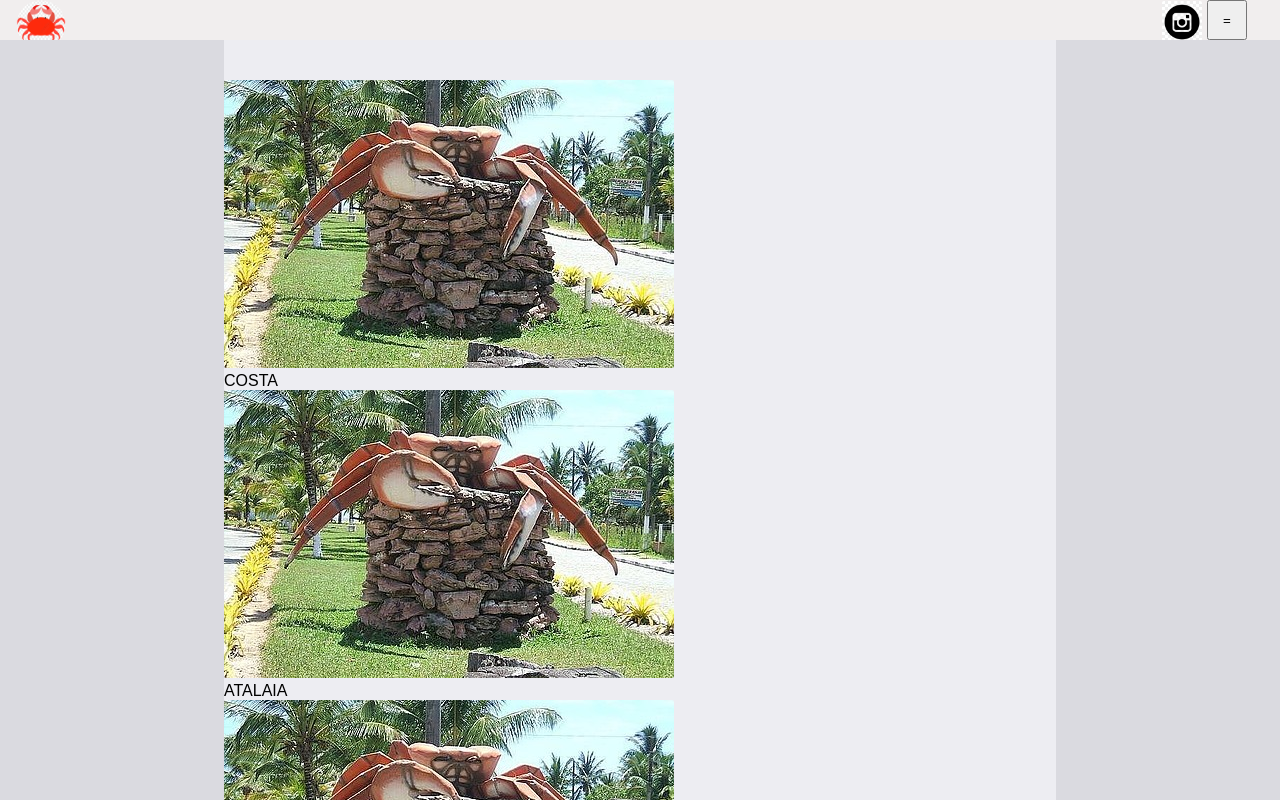
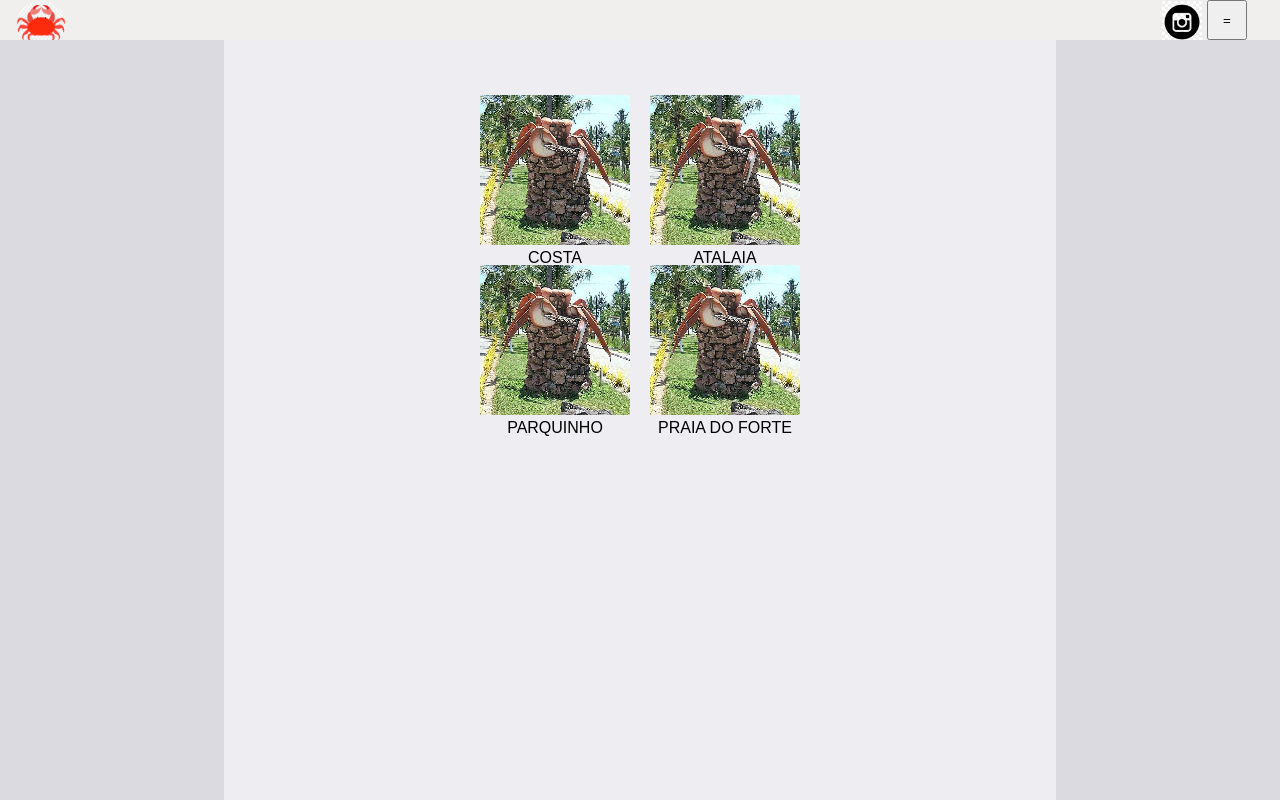
Before and after one commit to Evanjr73/ASC, a Next.js app in the folder my-next-app/: page /picos in a window 1280 px wide. Shown: the top 800 px of the page. Built offline with nearby package versions, Linux system fonts and the light colour scheme.

Commit message:
style de picos

```diff
--- a/my-next-app/pages/picos.tsx
+++ b/my-next-app/pages/picos.tsx
@@ -5,7 +5,7 @@ import Nave from "../src/nav";
 
 import costa from '../src/img/costa.jpg'
 
-
+import spicos from '../styles/picos.module.css'
 
 
 
@@ -27,23 +27,23 @@ import costa from '../src/img/costa.jpg'
 
 
 
-                <div id="categoriasdiv2">
+                <div id={spicos.categoriasdiv2}>
 
-                    <div className="categorias" id="cate1">
-                                <Image src={costa} alt= "" className="fotocate"/>
+                    <div className={spicos.praias} id={spicos.costa}>
+                                <Image src={costa} alt= "" className={spicos.fotocate}/>
                         <p>COSTA</p>
                     </div>
-                    <div className="categorias" id="cate2">
-                        <Image src={costa} alt= "" className="fotocate"/>
+                    <div className={spicos.praias} id={spicos.atalaia}>
+                        <Image src={costa} alt= "" className={spicos.fotocate}/>
                         <p>ATALAIA</p>
                     </div>
-                    <div className="categorias" id="cate3">
-                        <Image src={costa} alt= "" className="fotocate"/>
+                    <div className={spicos.praias} id={spicos.parquinho}>
+                        <Image src={costa} alt= "" className={spicos.fotocate}/>
                         <p>PARQUINHO</p>
                     </div>
 
-                    <div className="categorias" id="cate4">
-                        <Image src={costa} alt= "" className="fotocate"/>
+                    <div className={spicos.praias} id={spicos.forte}>
+                        <Image src={costa} alt= "" className={spicos.fotocate}/>
                         <p>PRAIA DO FORTE</p></div>
 
 
--- a/my-next-app/styles/globals.css
+++ b/my-next-app/styles/globals.css
@@ -24,6 +24,131 @@ input{
 
 
 
+/* ================================ APRESENTAÇÃO
+================================================ */
+
+
+
+
+/*
+
+#aprediv1{
+  margin-top: 10px;
+  display: flex;
+  height: 200px;
+  width: 70%;
+  max-width: 1000px;
+  background-color: blue;
+  margin: auto;
+  box-shadow: 15px 8px 15px rgba(0, 0, 0, 0.232);
+  border-radius: 7px;
+}
+
+
+
+#apredivimg{
+  width: 100%;
+  height: 100%;
+  border-radius: 3px;
+}
+ */
+
+
+
+
+
+
+/* ================ CATEGORIAS================================================== */
+
+
+/* #categoriasdiv2{
+  display:grid;
+
+  width: 500px;
+  padding: 15px;
+  margin: auto;
+  grid-template-columns: 240px 240px  ;
+  grid-template-rows: 250px 250px 250px 250px;
+  gap: 3px;
+  text-align: center;
+
+  justify-content: center;
+
+
+} */
+
+
+
+
+
+
+
+
+
+
+
+.imgdiv1{
+  height: 250px;
+  width: 250px;
+
+}
+
+
+
+
+
+/* #cate2{
+  background-image: url("../src/img/baner.jpeg");
+}
+#cate3{
+  background-image: url("../src/img/ondas.png");
+}
+#cate4{
+  background-image: url("../src/img/WhatsApp\ Image\ 2018-05-11\ at\ 08.jpg.crdownload");
+
+}
+
+#cate5{
+  background-image: url("../src/img/asc1.png");
+}
+#cate6{
+  background-image: url("../src/img/asc1.png");
+} */
+
+
+
+
+
+
+
+
+
+
+/* ======================== FOOTER ======================================== */
+
+
+
+/* #footer1{
+  width: 100%;
+  height: 100px;
+  background-color: rgb(199, 199, 212);
+
+
+
+}
+ */
+
+
+
+
+
+
+
+/* ============================NOTICIAS================================ */
+
+
+
+
 .bodyy{
   background-color: rgb(237, 237, 242);
   width: 85%;
@@ -45,11 +170,30 @@ input{
 }
 
 
+
+
+
+
+
+
+
+
+
+
+
+
+
+
 @media only screen and (max-width: 800px) {
   body {
     background-color: rgb(218, 218, 223);
   }
-
+  /* #doistraços{
+    height:30px;
+    width: 40px;
+    margin-top: 5px;
+    margin-right: 8px;
+  } */
   input{
     height: 25px;
     width: 100px;
@@ -59,7 +203,27 @@ input{
   }
 
 
+  /* .instagram {
+    height:30px;
+    width: 30px;
+    margin-top: 5px;
+    margin-right: 8px;
+  } */
 
+
+
+/* #aprediv1{
+  margin-top: 10px;
+  display: flex;
+  height: 150px;
+  width: 90%;
+  max-width: 1000px;
+  background-color: rgb(42, 42, 224);
+  margin:30px auto;
+
+  box-shadow: 15px 8px 15px rgba(0, 0, 0, 0.232);
+  border-radius: 7px;
+} */
 
 .noticiass{
 
@@ -76,6 +240,23 @@ input{
 }
 
 @media only screen and (min-width: 800px) {
+
+
+
+  /* #navdiv1{
+    display: flex;
+    height: 40px;
+    width: 100%;
+    background-color: rgb(241, 238, 238);
+
+    overflow: hidden;
+  } */
+  /* .carangueijo{
+    width: 50px;
+    height: 50px;
+    margin-left: 1rem;
+    border-radius: 5px;
+  } */
   input{
     height: 25px;
     margin: auto;
@@ -83,13 +264,31 @@ input{
 
   }
 
+
+
+
+
+
+  /* .doistraços{
+    display: none;
+    height:100px;
+    width: 100px;
+    margin-top: 5px;
+    margin-right: 8px;
+  }
+   */
+
   #div2{
     height: 100%;
     background-color: rgb(255, 251, 251);
     width: 1100px;
     margin: auto;
   }
-
+  /* .instagram {
+    height:40px;
+    width: 40px;
+    margin: 2% 5px;
+  } */
   .bodyy{
     background-color: rgb(237, 237, 242);
     width: 65%;
--- /dev/null
+++ b/my-next-app/styles/picos.module.css
@@ -0,0 +1,23 @@
+#praias{
+
+}
+.fotocate{
+   height: 100%;
+   width: 100%;
+}
+
+#categoriasdiv2{
+    display:grid;
+
+    width: 200px;
+    padding: 15px;
+    margin: auto;
+    grid-template-columns: 150px 150px  ;
+    grid-template-rows: 150px 150px 150px 150px;
+    gap: 20px;
+    text-align: center;
+
+    justify-content: center;
+
+
+}
```
Also changed, not shown: my-next-app/src/categorias.tsx (+6 -6 lines), my-next-app/styles/categorias.module.css (line endings or trailing spaces).
